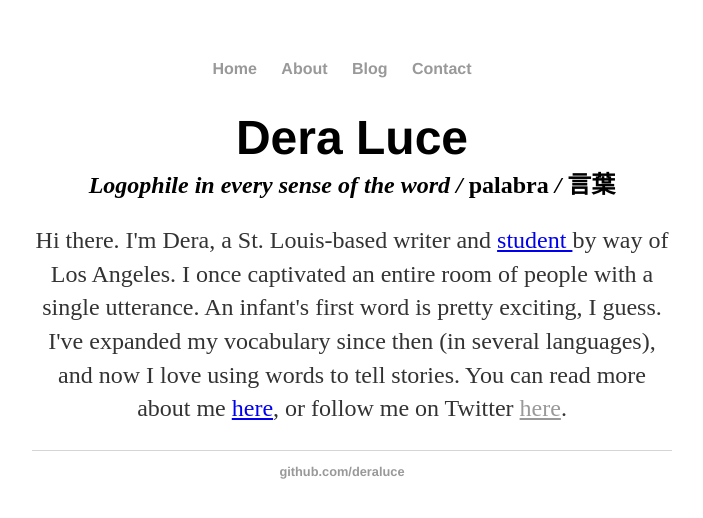
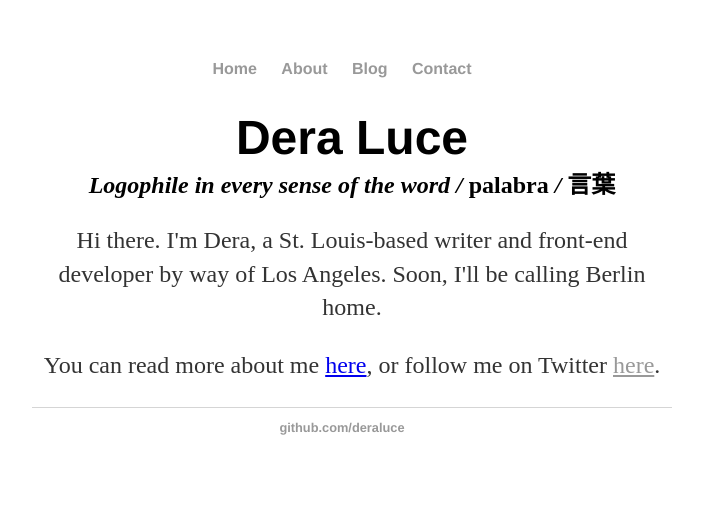
Before and after one commit to DeraLuce/DeraLuce.github.io, a Jekyll site: the page built from index.html, in a window 1280 px wide. Shown: the top 518 px of the page, without its empty margins (288-991 px from the left). Built offline with Jekyll 4.4.1, drawn with Linux system fonts in a browser that asks for light colours.

Commit message:
changed blurb on index page

```diff
--- a/index.html
+++ b/index.html
@@ -5,9 +5,7 @@ title: Dera Luce
 <div class="blurb">
 	<h1>Dera Luce</h1>
 	<h2> <em>Logophile in every sense of the word / <span class = "unital">palabra</span> /</em> 言葉</h2>
-	<p>Hi there. I'm Dera, a St. Louis-based writer and <a href ="https://wustladmissionsdera.wordpress.com/"> student </a>
-	by way of Los Angeles. I once captivated an entire room of people with a single utterance.
-	An infant's first word is pretty exciting, I guess. I've expanded my vocabulary since then (in several languages), and
-	now I love using words to tell stories. You can read more about me <a href="/about"> here</a>, or follow me on
+	<p>Hi there. I'm Dera, a St. Louis-based writer and front-end developer by way of Los Angeles. Soon, I'll be calling Berlin home.</p>
+	<p>You can read more about me <a href="/about"> here</a>, or follow me on
 	Twitter <a class="link link-body" href = "https://twitter.com/DeraLuce"> here</a>.</p>
 </div><!-- /.blurb -->
```
